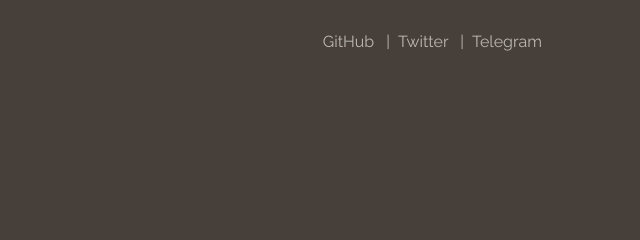
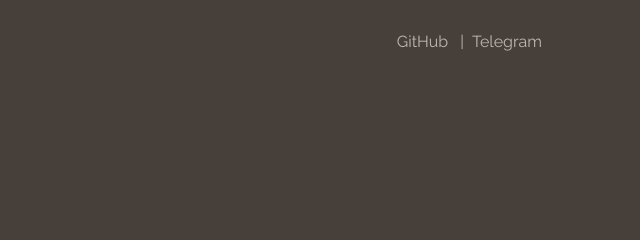
Before and after one commit to oceanEcho/cv, a plain HTML site: page index.html in a window 1280 px wide. Shown: the top 240 px of the page, 640-1280 px from the left. Drawn offline with Linux system fonts and the light colour scheme.

Commit message:
Update index.html

```diff
--- a/index.html
+++ b/index.html
@@ -40,9 +40,6 @@
     <ul class="contacts">
       <li class="contacts__item">
         <a class="contacts__link" title="GitHub" href="https://github.com/oceanEcho">GitHub</a>
-      </li>
-      <li class="contacts__item">
-        <a class="contacts__link" title="Twitter" href="https://twitter.com/karlbransch">Twitter</a>
       </li>
       <li class="contacts__item">
         <a class="contacts__link" title="Telegram" href="https://t.me/leerg">Telegram</a>
```
